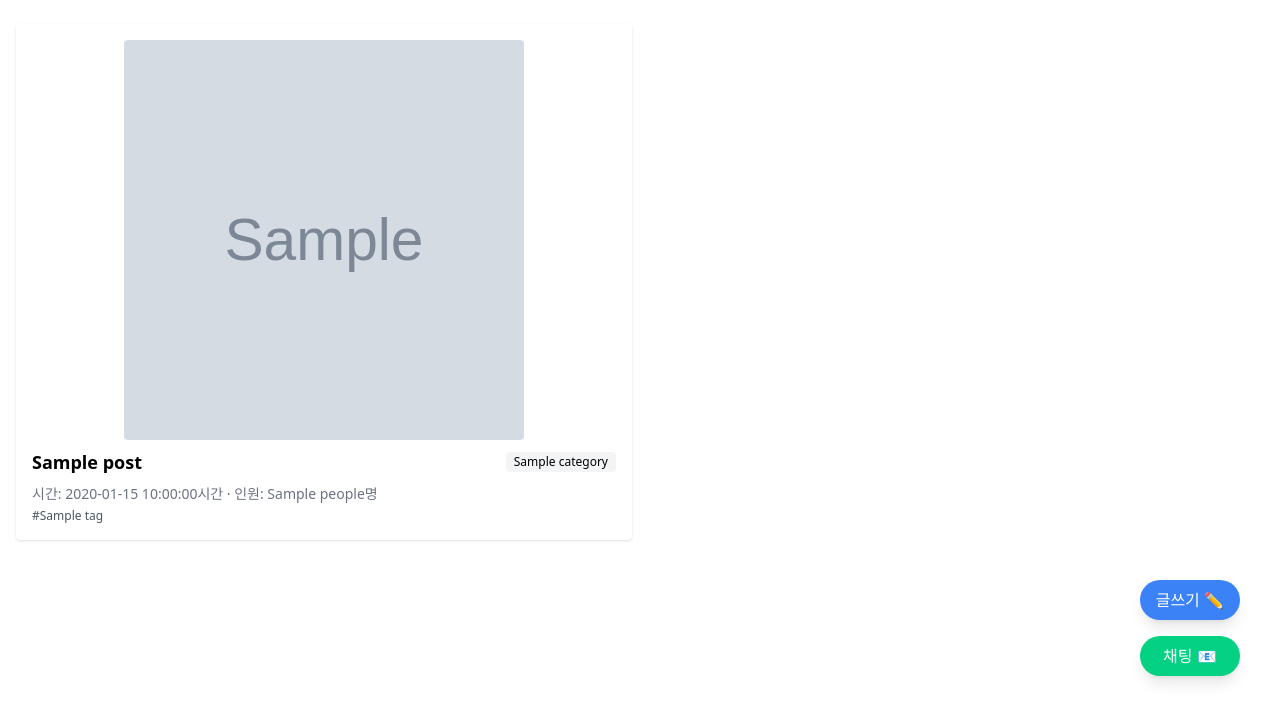
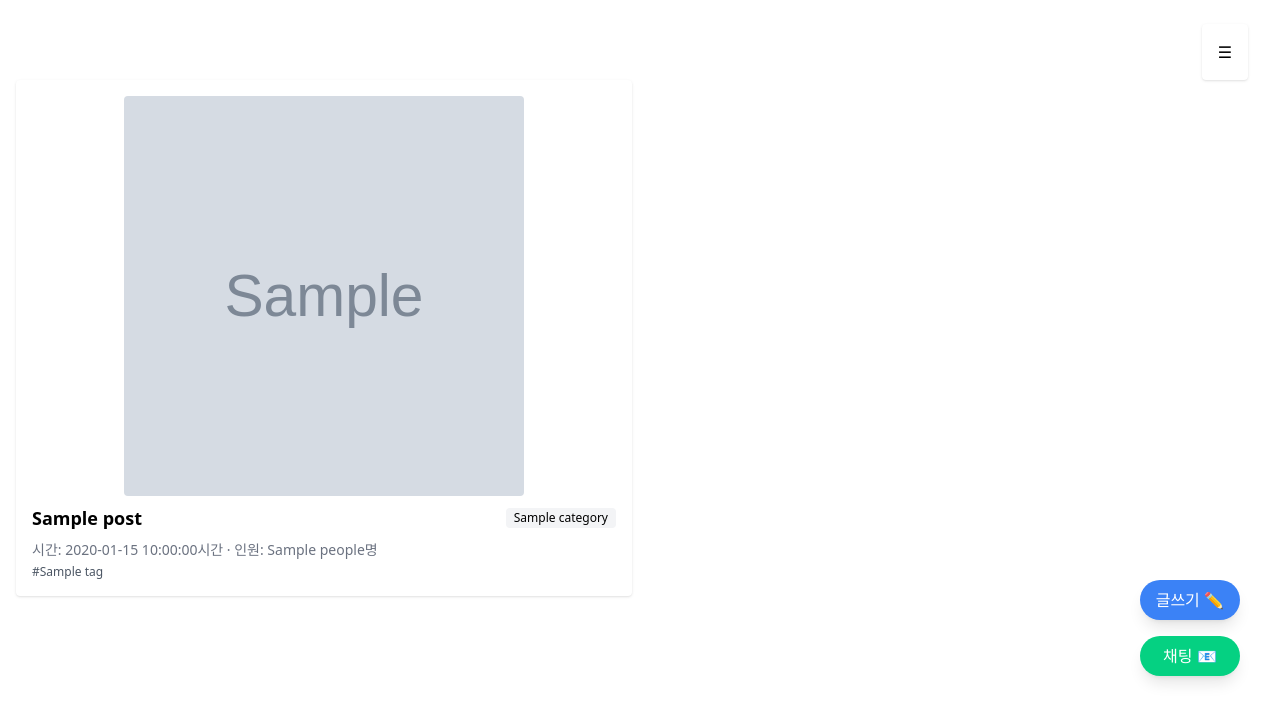
Before and after one commit to dong7812/JUNGLE_WEEK1, a Flask app: page / in a window 1280 px wide. Shown: the part 84-800 px from the top of the page. Run offline with Flask 3, Linux system fonts and the light colour scheme; grey boxes marked "Sample" are stand-in pictures; a database or web service that is not in the repository returns one stand-in record (values such as "Sample title"); some libraries are stand-ins or nearby versions.

Commit message:
[홍순규] 메인 필터 기능 추가

```diff
--- a/app.py
+++ b/app.py
@@ -41,7 +41,7 @@ UA = {
 # client = MongoClient('mongodb://dlehdrb020:dl71727812!@54.180.80.148', 27017)
 client = MongoClient('localhost', 27017)  # mongoDB는 27017 포트로 돌아갑니다.
 db = client.dbjungle
-posts_col = client.db.posts
+posts_col = db.posts
 
 @app.route('/')
 def home():
--- a/templates/main.html
+++ b/templates/main.html
@@ -1,5 +1,6 @@
 <!DOCTYPE html>
 <html lang="ko">
+
 <head>
   <meta charset="UTF-8" />
   <meta name="viewport" content="width=device-width, initial-scale=1.0" />
@@ -18,8 +19,7 @@
   <header class="flex justify-between items-center p-3 bg-white sticky top-0 z-50">
     <div>
       <a href="/">
-        <img src="{{ url_for('static', filename='logo.svg') }}" alt="로고"
-             class="w-[180px] h-[60px] object-cover" />
+        <img src="{{ url_for('static', filename='logo.svg') }}" alt="로고" class="w-[180px] h-[60px] object-cover" />
       </a>
     </div>
 
@@ -36,11 +36,49 @@
 
   <!-- 카드 그리드 -->
   <main class="container mx-auto mt-6 px-4">
+
+    <!-- 필터 패널 -->
+    <div id="filter-panel" class="hidden mx-4 mt-2 p-4 border rounded-lg bg-white shadow">
+      <div class="flex flex-col sm:flex-row gap-6">
+        <!-- 태그 -->
+        <div>
+          <div class="font-semibold mb-2">태그</div>
+          <div class="flex flex-wrap gap-3 text-sm">
+            <label><input type="checkbox" name="tag" value="욕실용품" class="mr-1">#욕실용품</label>
+            <label><input type="checkbox" name="tag" value="식료품" class="mr-1">#식료품</label>
+            <label><input type="checkbox" name="tag" value="뷰티" class="mr-1">#뷰티</label>
+            <label><input type="checkbox" name="tag" value="가전" class="mr-1">#가전</label>
+            <label><input type="checkbox" name="tag" value="그외" class="mr-1">#그외</label>
+          </div>
+        </div>
+
+        <!-- 카테고리 -->
+        <div>
+          <div class="font-semibold mb-2">카테고리</div>
+          <div class="flex flex-wrap gap-3 text-sm">
+            <label><input type="checkbox" name="category" value="공동구매" class="mr-1">공동구매</label>
+            <label><input type="checkbox" name="category" value="공동배달" class="mr-1">공동배달</label>
+          </div>
+        </div>
+      </div>
+
+      <div class="mt-4 flex gap-2">
+        <button id="filter-apply" class="px-3 py-2 bg-emerald-500 text-white rounded hover:bg-emerald-600">적용</button>
+        <button id="filter-clear" class="px-3 py-2 border rounded hover:bg-gray-100">초기화</button>
+      </div>
+    </div>
+
+    <div class="flex space-x-2 justify-end px-4 mt-2">
+      <button id="filter-toggle" class="p-4 bg-white rounded shadow hover:bg-gray-100">☰</button>
+    </div>
+
     <div class="grid grid-cols-2 gap-4" id="post-grid">
       {% if posts and posts|length > 0 %}
       {% for p in posts %}
       <a href="{{ url_for('detail_page', _id=p._id) }}"
-             class="block bg-white rounded shadow hover:shadow-md transition p-4 text-left">
+        class="post-card block bg-white rounded shadow hover:shadow-md transition p-4 text-left"
+        data-tag="{{ (p.tag or '')|e }}" data-category="{{ (p.category or '')|e }}">
+
         {% if p.meta_image %}
         <img src="{{ p.meta_image }}" alt="" referrerpolicy="no-referrer"
           class="w-[400px] h-[400px] object-cover rounded mb-2 mx-auto">
@@ -114,7 +152,7 @@
       $('#mypage-btn, #logout-btn').removeClass('hidden');
     }
 
-    $('#logout-btn').on('click', function() {
+    $('#logout-btn').on('click', function () {
       localStorage.removeItem('token');
       alert('로그아웃 되었습니다.');
       window.location.href = '/';
@@ -133,7 +171,7 @@
       $frame.attr("src", "");
     }
 
-    $("#close-modal, #modal").on("click", function(e) {
+    $("#close-modal, #modal").on("click", function (e) {
       if (this === e.target || $(e.target).is("#close-modal")) {
         closeModal();
       }
@@ -205,6 +243,45 @@
     function prependPost(p) {
       $grid.prepend(renderCard(p));
     }
+
+    // 패널 토글
+    $("#filter-toggle").on("click", () => {
+      $("#filter-panel").toggleClass("hidden");
+    });
+
+    function getCheckedValues(name) {
+      return $(`input[name="${name}"]:checked`).map((_, el) => $(el).val().toLowerCase()).get();
+    }
+
+    // 필터 적용
+    $("#filter-apply").on("click", () => {
+      const tags = getCheckedValues("tag");           // ex) ['욕실용품', '가전']
+      const cats = getCheckedValues("category");      // ex) ['공동구매']
+
+      // 선택이 하나도 없으면 전체 표시
+      const useTag = tags.length > 0;
+      const useCat = cats.length > 0;
+
+      $(".post-card").each(function () {
+        const t = ($(this).data("tag") || "").toString().toLowerCase();
+        const c = ($(this).data("category") || "").toString().toLowerCase();
+
+        // 태그/카테고리 각각 '선택 없음'이면 그 조건은 무시(통과)
+        const tagOk = useTag ? tags.includes(t) : true;
+        const catOk = useCat ? cats.includes(c) : true;
+
+        $(this).toggle(tagOk && catOk);
+      });
+    });
+
+    // 필터 초기화
+    $("#filter-clear").on("click", () => {
+      $('#filter-panel input[type="checkbox"]').prop("checked", false);
+      $(".post-card").show();
+    });
+
+
   </script>
 </body>
+
 </html>
```
Lines whose indentation alone changed are shown as unchanged.
